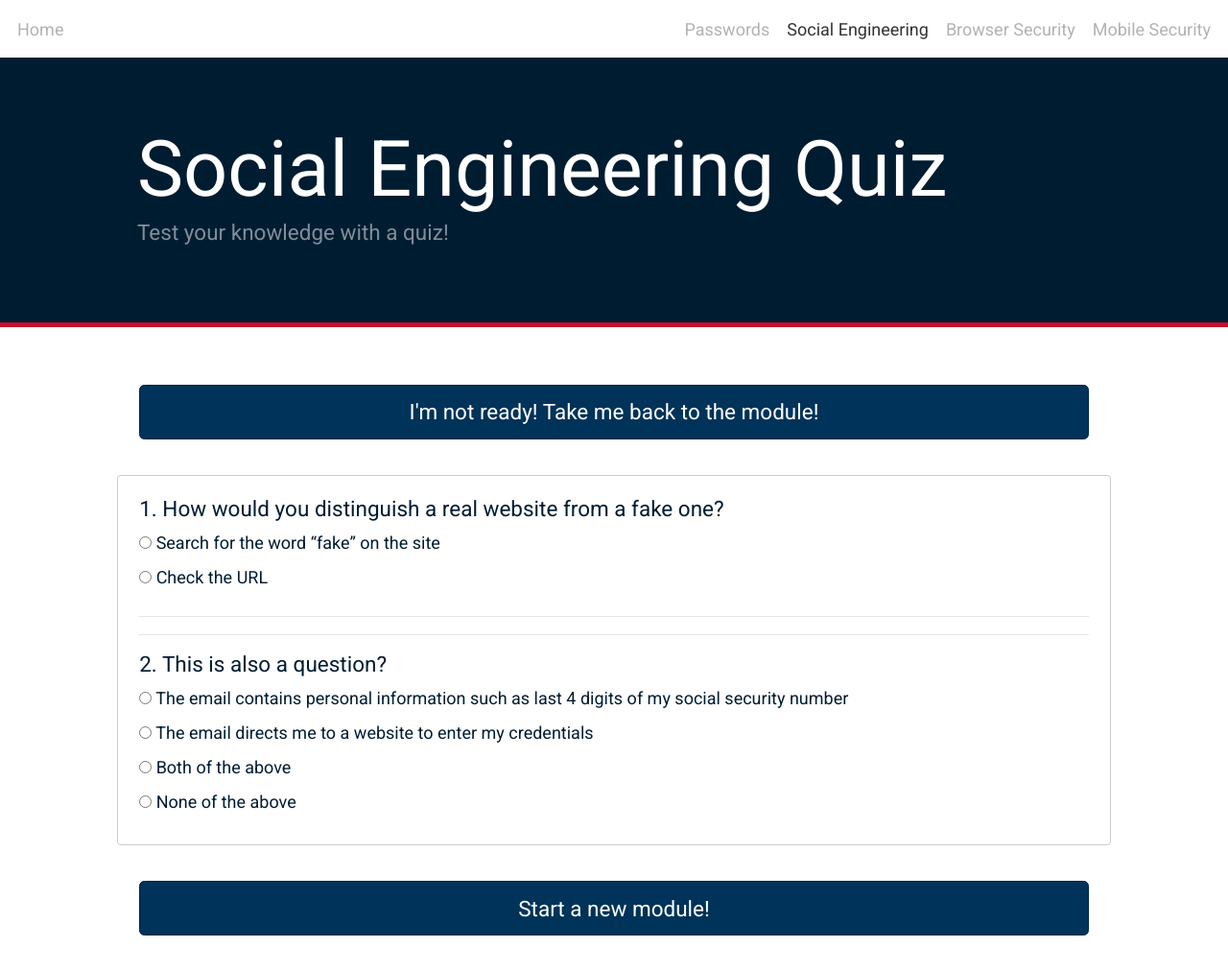
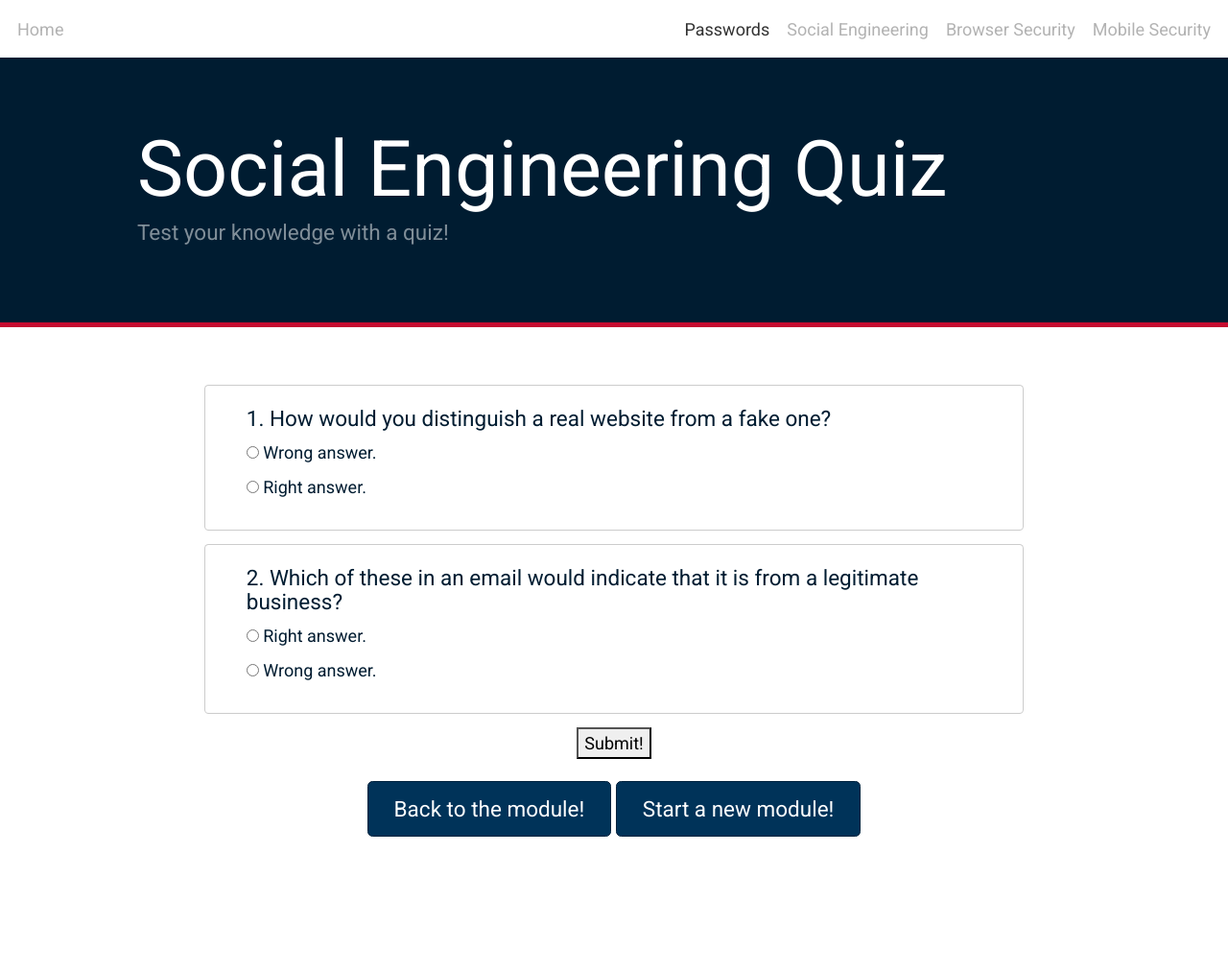
Before and after one commit to vu-vinhcent/schoolserver-test, a Flask app: page /social_engineering_quiz in a window 1280 px wide. Shown: the whole page at 96% size. After the commit the page ends 872 px from the top, so only its background shows below. Run offline with Flask 2, Linux system fonts and the light colour scheme; some libraries are stand-ins or nearby versions.

Commit message:
added quizzes

```diff
--- a/templates/index.html
+++ b/templates/index.html
@@ -122,7 +122,7 @@
                 </div>
                 <div class="col-xl-6 col-lg-12">
                     <div id="ms-card" class="card card-link transition">
-                        <a href="{{ url_for('index') }}">
+                        <a href="{{ url_for('mobile') }}">
 
                             <div class="row">
                                 <div class="col-sm-4" style="position: relative; width: 100%;">
@@ -134,7 +134,6 @@
                                     <p> Description for module. </p>
                                 </div>
                             </div>
-
                         </a>
                     </div>
                 </div>
--- a/templates/socialengineering-quiz.html
+++ b/templates/socialengineering-quiz.html
@@ -35,8 +35,8 @@
                 </div>
 
                 <div class="pull-xs-right">
-                    <a class="nav-item nav-link" href="{{ url_for('passwords') }}"> Passwords </a>
-                    <a class="nav-item nav-link active" href="{{ url_for('social_eng') }}"> Social Engineering </a>
+                    <a class="nav-item nav-link active" href="{{ url_for('passwords') }}"> Passwords </a>
+                    <a class="nav-item nav-link" href="{{ url_for('social_eng') }}"> Social Engineering </a>
                     <a class="nav-item nav-link" href="{{ url_for('browser') }}"> Browser Security </a>
                     <a class="nav-item nav-link" href="{{ url_for('mobile') }}"> Mobile Security </a>
                 </div>
@@ -66,67 +66,58 @@
             </div>
         </div>
         <div class="row">
-            <div class="col-md-10 col-md-offset-1 container-fluid">
+            <div class="container">
                 <div class="card card-block no-border">
-                    <a id="p-button" class="btn btn-primary btn-lg btn-block" href="{{ url_for('social_eng') }}" role="button"> I'm not ready! Take me back to the module! </a>
+
+                <div id="question1" class="card card-block">
+                    <div id='q1-check' class="question-space"> &nbsp; </div>
+
+                    <h5> 1. How would you distinguish a real website from a fake one? </h5>
+
+                    <div class="form-check indent">
+                      <label class="form-check-label">
+                        <input class="form-check-input" type="radio" name="question1" id="q1a1" value="false">
+                        Wrong answer.
+                      </label>
+
+                        <br>
+
+                      <label class="form-check-label">
+                        <input class="form-check-input" type="radio" name="question1" id="q1a2" value="true">
+                        Right answer.
+                      </label>
+                    </div>
+
                 </div>
 
                 <div class="card card-block">
-                    <h5> 1. How would you distinguish a real website from a fake one? </h5>
+                    <div id='q2-check' class="question-space"> &nbsp; </div>
 
-                    <div class="form-check">
+                    <h5> 2. Which of these in an email would indicate that it is from a legitimate business? </h5>
+
+                    <div class="form-check indent">
                       <label class="form-check-label">
-                        <input class="form-check-input" type="radio" name="question1" id="q1a1" value="option1">
-                        Search for the word “fake” on the site
+                        <input class="form-check-input" type="radio" name="question2" id="q2a1" value="true">
+                        Right answer.
                       </label>
                     </div>
 
-                    <div class="form-check">
+                    <div class="form-check indent">
                       <label class="form-check-label">
-                        <input class="form-check-input" type="radio" name="question1" id="q1a1" value="option2">
-                        Check the URL
+                        <input class="form-check-input" type="radio" name="question2" id="q2a2" value="false">
+                        Wrong answer.
                       </label>
                     </div>
 
-                    <hr>
-                    <hr>
-
-                    <h5> 2. This is also a question? </h5>
-
-                    <div class="form-check">
-                      <label class="form-check-label">
-                        <input class="form-check-input" type="radio" name="question2" id="q2a1" value="option1">
-                        The email contains personal information such as last 4 digits of my social security number
-                      </label>
-                    </div>
-
-                    <div class="form-check">
-                      <label class="form-check-label">
-                        <input class="form-check-input" type="radio" name="question2" id="q2a2" value="option2">
-                        The email directs me to a website to enter my credentials
-                      </label>
-                    </div>
-
-                    <div class="form-check">
-                      <label class="form-check-label">
-                        <input class="form-check-input" type="radio" name="question2" id="q2a3" value="option3">
-                        Both of the above
-                      </label>
-                    </div>
-
-
-                    <div class="form-check">
-                      <label class="form-check-label">
-                        <input class="form-check-input" type="radio" name="question2" id="q2a4" value="option4">
-                        None of the above
-                      </label>
-                    </div>
-
-
                 </div>
 
-                <div class="card card-block no-border">
-                    <a id="p-button" class="btn btn-primary btn-lg btn-block" href="{{ url_for('index') }}" role="button"> Start a new module! </a>
+                <div class="form-check" style="text-align: center;">
+                        <button class="submit" onclick="checkPW()"> Submit! </button>
+                </div>
+
+                <div class="card card-block no-border" style="text-align: center;">
+                    <a class="btn btn-primary btn-lg" href="{{ url_for('social_eng') }}" role="button"> Back to the module! </a>
+                    <a id="se-button" class="btn btn-primary btn-lg" href="{{ url_for('index') }}" role="button"> Start a new module! </a>
                 </div>
             </div>
         </div>
@@ -134,8 +125,6 @@
 
     <script src="https://ajax.googleapis.com/ajax/libs/jquery/1.11.3/jquery.min.js"></script>
     <script src="static/js/csam.js"></script>
-    <script src="static/js/passwordCracker.js"></script>
-    <script src="static/js/dictionaryLookup.js"></script>
 </body>
 
 </html>
```
Also changed, not shown: templates/browser-quiz.html (+39 -47 lines), templates/mobile-quiz.html (+39 -34 lines), templates/passwords-quiz.html (+29 -23 lines).
